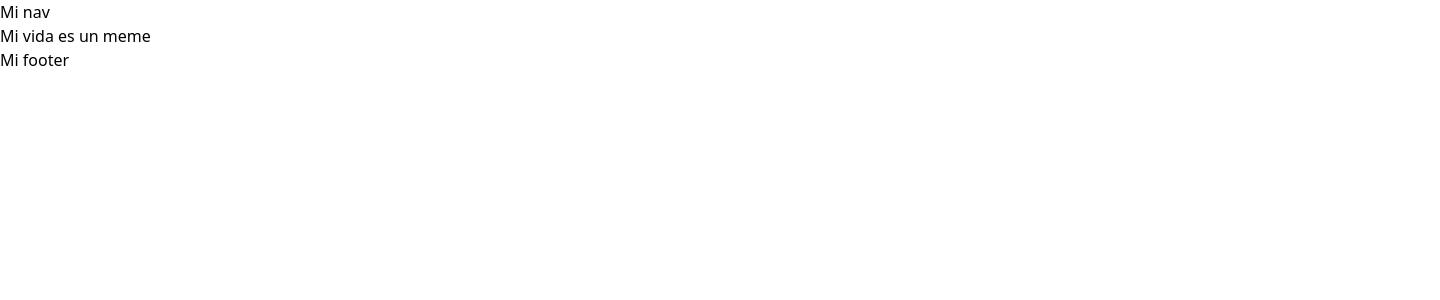
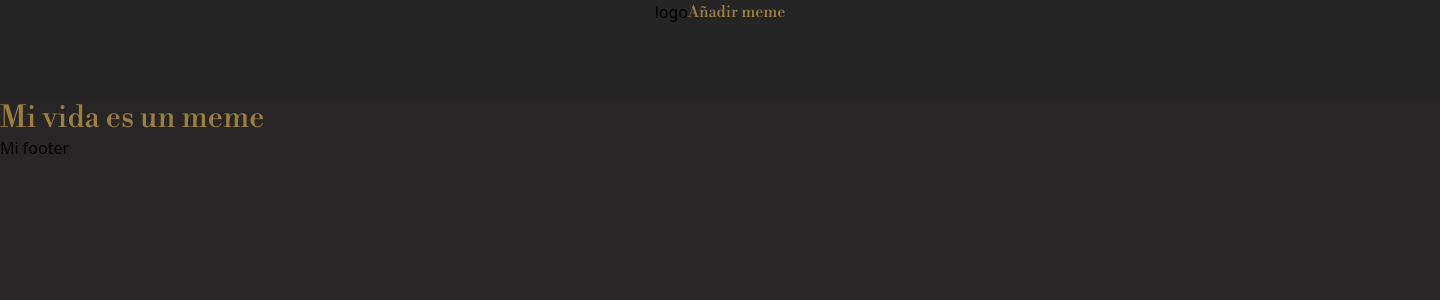
Before and after one commit to DarthVada36/memeos, a React (Vite) app: page / in a window 1280 px wide. Shown: the top 300 px of the page, 1440 px wide, since content can reach past the window. Built offline with nearby package versions, Linux system fonts and the light colour scheme.

Commit message:
add: Tailwind theme

```diff
--- a/src/index.css
+++ b/src/index.css
@@ -3,3 +3,7 @@
 @tailwind base;
 @tailwind components;
 @tailwind utilities;
+
+body {
+    @apply bg-primary;
+    }
--- a/src/layout/Layout.jsx
+++ b/src/layout/Layout.jsx
@@ -3,7 +3,10 @@ import { Outlet } from 'react-router-dom'
 const Layout = () => {
   return (
     <>
-    <nav>Mi nav</nav>
+    <nav className="w-[1440px] h-[100px] bg-primary/25 flex justify-center content-between ">
+      <div>logo</div>
+      <h3 className="text-bronze font-bodoni">Añadir meme</h3>
+    </nav>
     <Outlet/>
     <footer> Mi footer</footer>
     </>
--- a/tailwind.config.js
+++ b/tailwind.config.js
@@ -1,8 +1,11 @@
-/ @type {import('tailwindcss').Config} */
+// tailwind.config.js
+/** @type {import('tailwindcss').Config} */
 export default {
   content: [
     "./index.html",
-    "./src//*.{js,ts,jsx,tsx}",
+    "./src/**/*.{js,ts,jsx,tsx}", // Corregido
+    './pages/**/*.{js,ts,jsx,tsx}', // Asegura que soporte todos los archivos relevantes
+    './components/**/*.{js,ts,jsx,tsx}', // Corregido
   ],
   theme: {
     extend: {},
```
